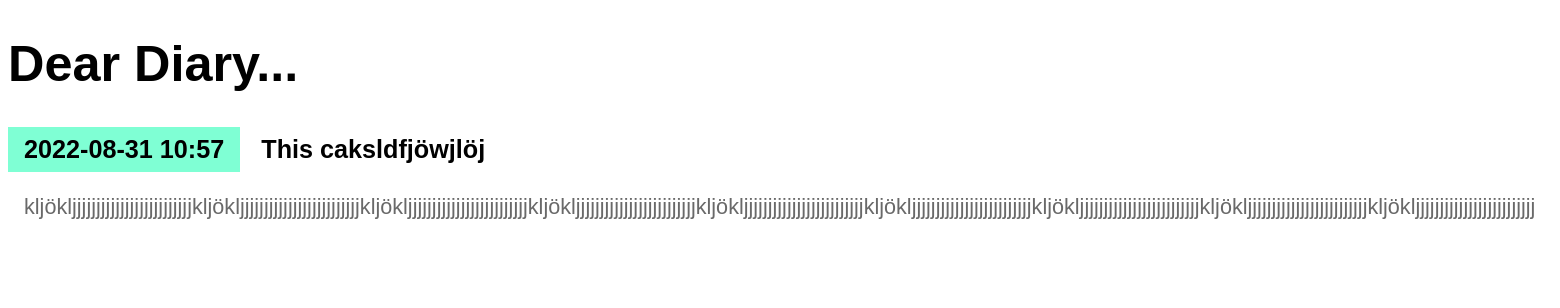
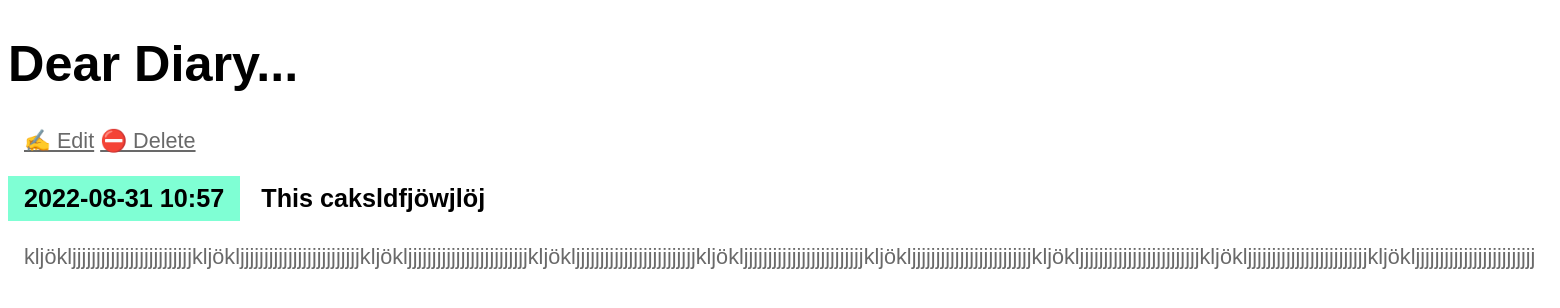
Before and after one commit to SebastianKuppa/Diary, a Django app: page /entry/2 in a window 1560 px wide. Shown: the top 308 px of the page. Run offline with Django 3.2, Linux system fonts and the light colour scheme; data comes from the database, SQL or seed files in the repository; both versions use the stored data as it was after the commit.

Commit message:
added delete and update buttons, removed date for create button

```diff
--- a/entries/templates/entries/entry_detail.html
+++ b/entries/templates/entries/entry_detail.html
@@ -1,6 +1,10 @@
 {% extends "entries/base.html" %}
 
 {% block content %}
+    <p>
+        <a href="{% url 'entry-update' entry.id %}">✍️ Edit</a>
+        <a href="{% url 'entry-delete' entry.id %}">⛔ Delete</a>
+    </p>
     <article>
         <h2>{{ entry.date_created|date:'Y-m-d H:i' }}</h2>
         <h3>{{ entry.title }}</h3>
--- a/entries/templates/entries/entry_list.html
+++ b/entries/templates/entries/entry_list.html
@@ -1,6 +1,9 @@
 {% extends "entries/base.html" %}
 
 {% block content %}
+<article>
+    <a href="{% url 'entry-create' %}"><button>Add new entry</button></a>
+</article>
     {% for entry in entry_list %}
         <article>
             <h2 class="{{ entry.date_created|date:'l' }}">
```
Also changed, not shown: db.sqlite3.
